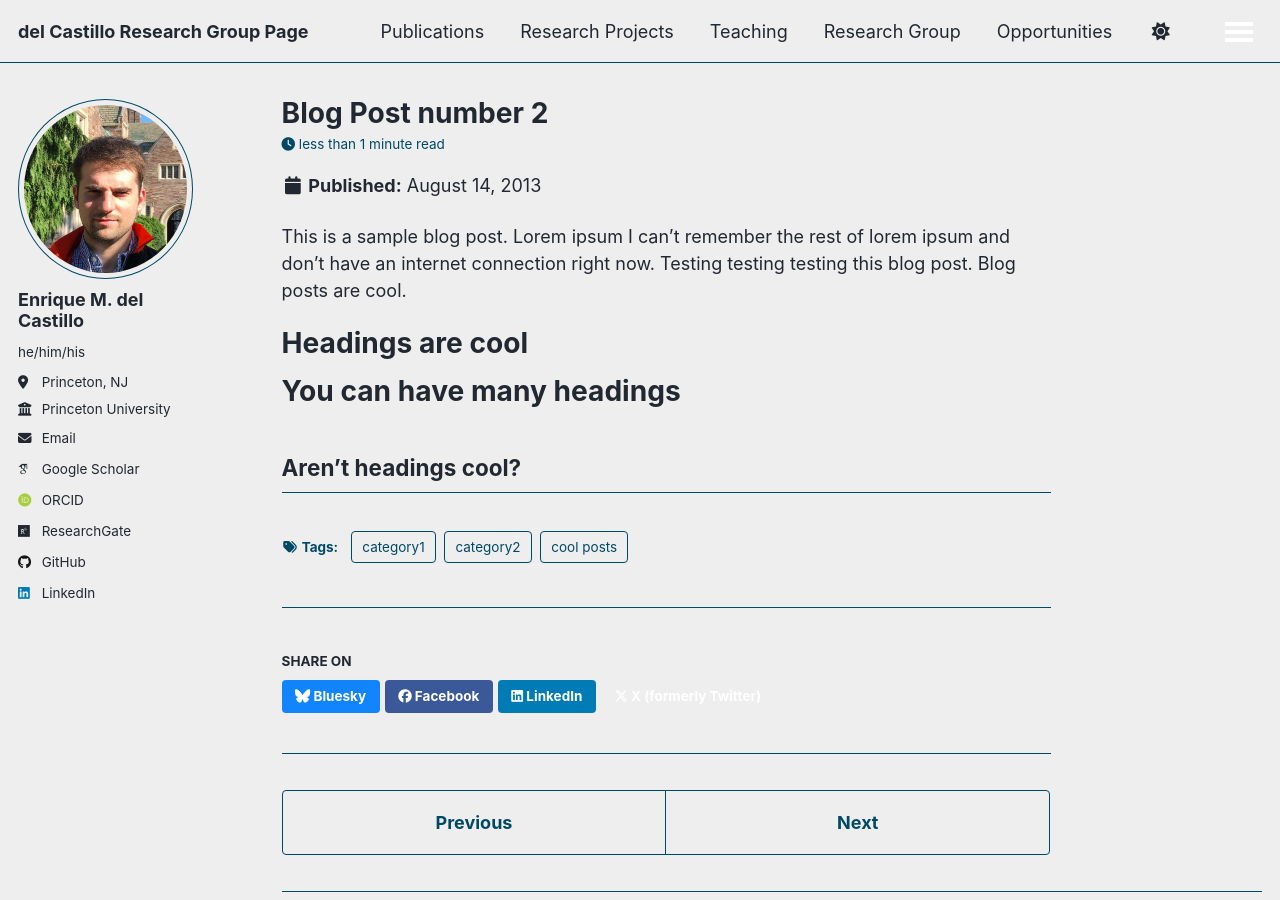
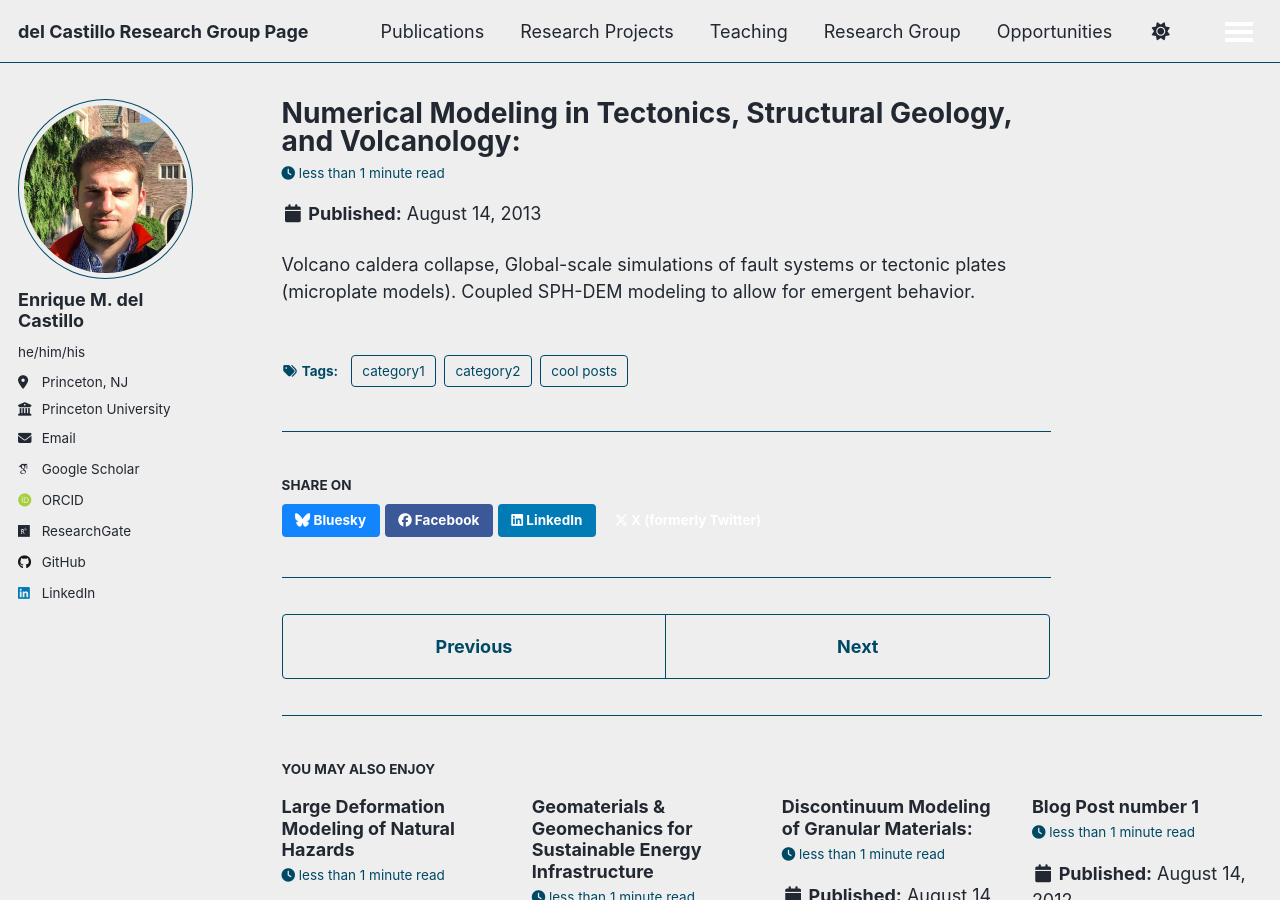
Before and after one commit to emdc19/emdcwebsite, a Jekyll site: the page built from _posts/2013-08-14-blog-post-2.md, in a window 1280 px wide and 900 px high. Built offline with Jekyll 4.4.1, drawn with Linux system fonts in a browser that asks for light colours; some web fonts are replaced; a script that is not in the unit is left out.

Commit message:
Update 2013-08-14-blog-post-2.md

```diff
--- a/_posts/2013-08-14-blog-post-2.md
+++ b/_posts/2013-08-14-blog-post-2.md
@@ -1,5 +1,5 @@
 ---
-title: 'Blog Post number 2'
+title: 'Numerical Modeling in Tectonics, Structural Geology, and Volcanology:'
 date: 2013-08-14
 permalink: /posts/2013/08/blog-post-2/
 tags:
@@ -8,13 +8,6 @@ tags:
   - category2
 ---
 
-This is a sample blog post. Lorem ipsum I can't remember the rest of lorem ipsum and don't have an internet connection right now. Testing testing testing this blog post. Blog posts are cool.
-
-Headings are cool
-======
-
-You can have many headings
-======
-
-Aren't headings cool?
-------
+Volcano caldera collapse, Global-scale simulations of fault systems or
+tectonic plates (microplate models). Coupled SPH-DEM modeling to allow
+for emergent behavior.
```
